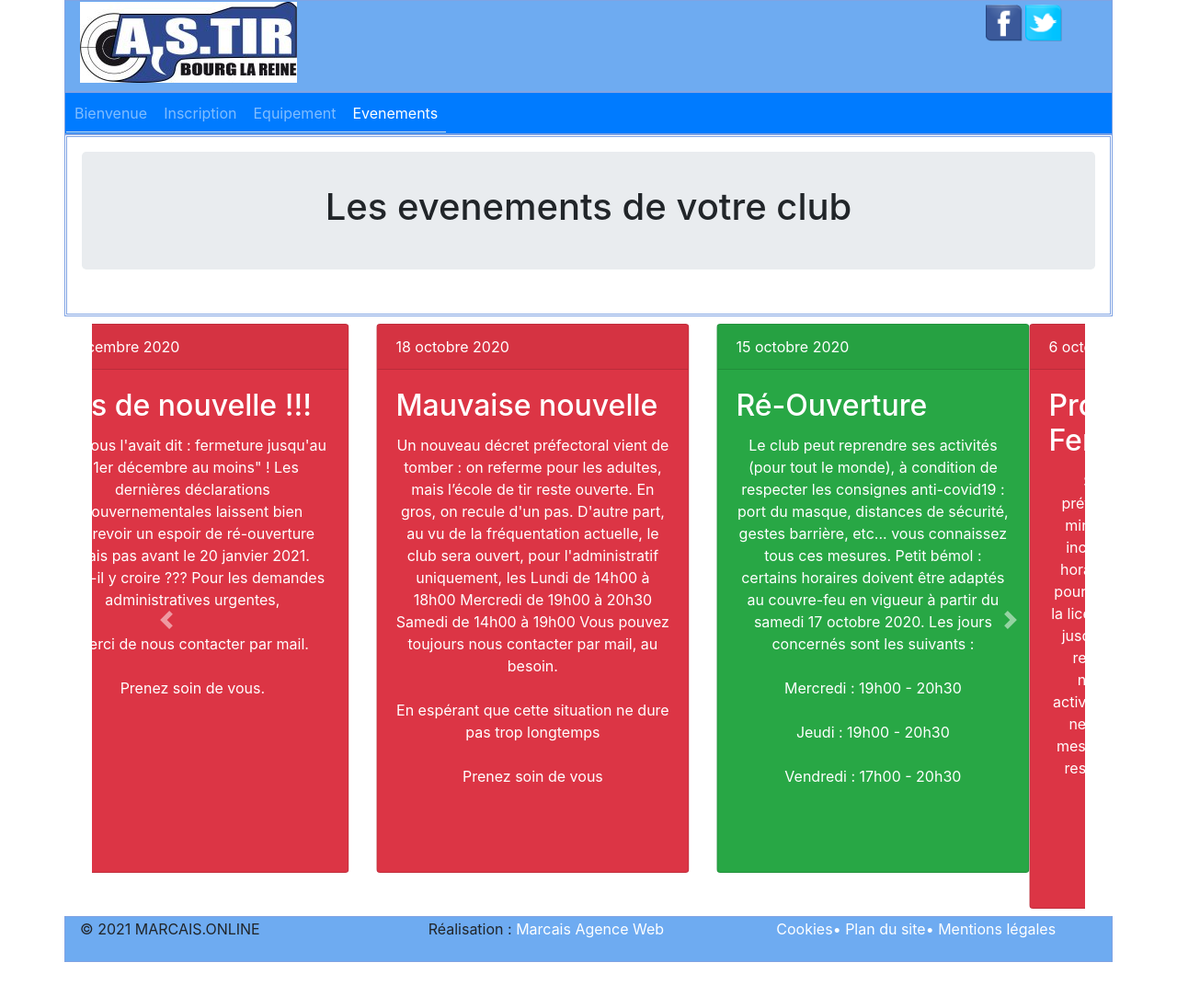
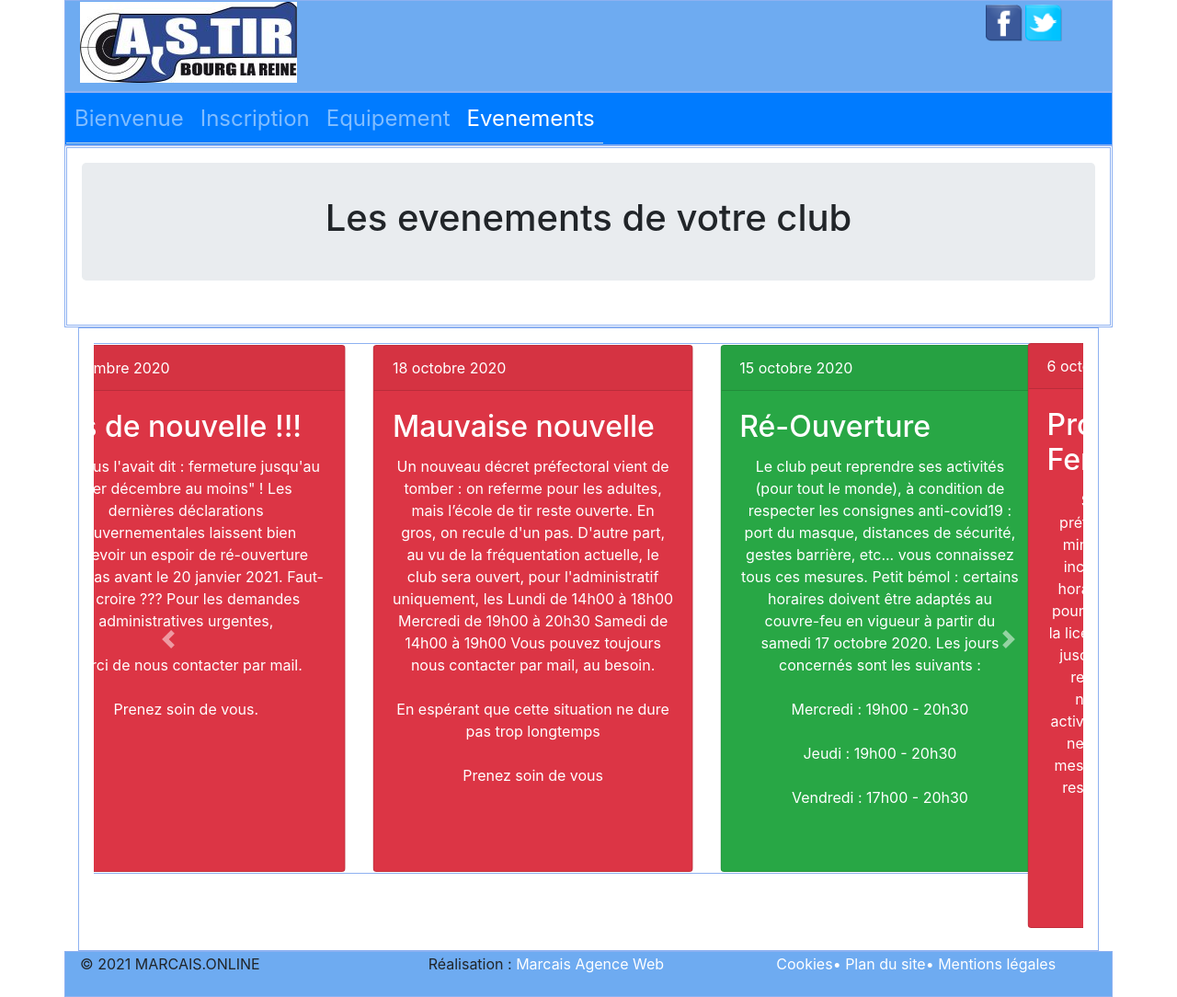
Before and after one commit to dms70/project_html, a plain HTML site: page evenements.html in a window 1280 px wide. Shown: the whole page at 92% size. Before the commit the page ends 1046 px from the top, so only its background shows below. Drawn offline with nearby package versions, Linux system fonts and the light colour scheme.

Commit message:
some corrections about html

```diff
--- a/evenements.html
+++ b/evenements.html
@@ -57,14 +57,14 @@
         </nav>
 
         <section  class="row">
-        <div class="col">
+        <div class="col ">
           <div class="jumbotron vertical-center justify-content-center">
             <h1>Les evenements de votre club</h1>
         </div>
         </section>
 
         <section class="carousel slide" data-ride="carousel" id="carouselExampleIndicators">
-          <div class="container pt-1 mt-1">
+          <div class="col">
             <ol class="carousel-indicators">
              <li data-target="#carouselExampleIndicators" data-slide-to="0" ></li>
              <li data-target="#carouselExampleIndicators" data-slide-to="1"></li>
@@ -72,9 +72,10 @@
           <div class="carousel-inner">
 
           <div class="carousel-item active">
+          <div class="row">
             <div class="card-deck">
 
-              <div class="card text-white bg-danger mb-2" style="max-width: 100rem;">
+              <div class="card text-white bg-danger  " style="max-width: 100rem;">
                 <div class="card-header">3 décembre 2020</div>
                   <div class="card-body">
                     <h2 class="card-title">Pas de nouvelle !!!</h2>
@@ -88,7 +89,7 @@
                   </div>
                 </div>
 
-                <div class="card text-white bg-danger mb-2" style="max-width: 100rem;">
+                <div class="card text-white bg-danger  " style="max-width: 100rem;">
                   <div class="card-header">18 octobre 2020</div>
                     <div class="card-body">
                       <h2 class="card-title">Mauvaise nouvelle</h2>
@@ -105,7 +106,7 @@
                     </div>
                 </div>
 
-                <div class="card text-white bg-success mb-2" style="max-width: 100rem;">
+                <div class="card text-white bg-success  " style="max-width: 100rem;">
                   <div class="card-header">15 octobre 2020</div>
                     <div class="card-body">
                       <h2 class="card-title">Ré-Ouverture</h2>
@@ -119,7 +120,7 @@
                       </p>
                     </div>
                 </div>
-
+               </div>
             </div>
           </div>
 
--- a/scss/style.scss
+++ b/scss/style.scss
@@ -1,6 +1,7 @@
 
 $principal_color : #6eabf1;
-$border_color : #80a3e3;
+$border_color : #8eb1f1;
+
 
 .row {
   border: 1px solid $border_color;
@@ -15,12 +16,6 @@ header  {
   height: 100px;
   background-color: $principal_color;
 }
-
-footer {
-  height: 50px;
-  background-color: $principal_color;
-}
-
 
 footer {
   height: 50px;
@@ -135,3 +130,12 @@ a:hover /* Apparence au survol des liens */
     text-align: center;
 
 }
+
+
+.nav-link {
+
+
+font-size: 1.5rem;
+
+
+}
```
Also changed, not shown: equipement.html (+2 -2 lines), index.html (+1 -1 lines), css/style.css, 1 other file.
